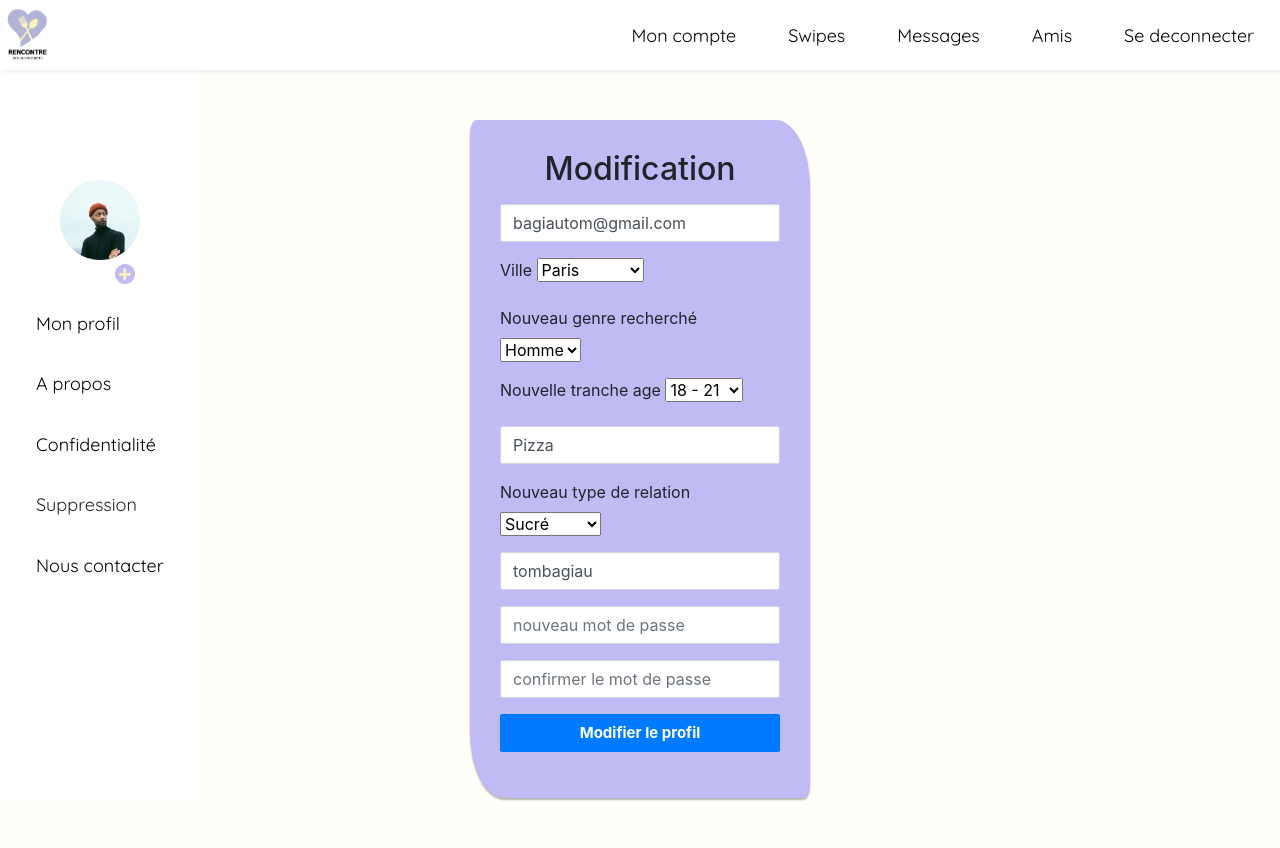
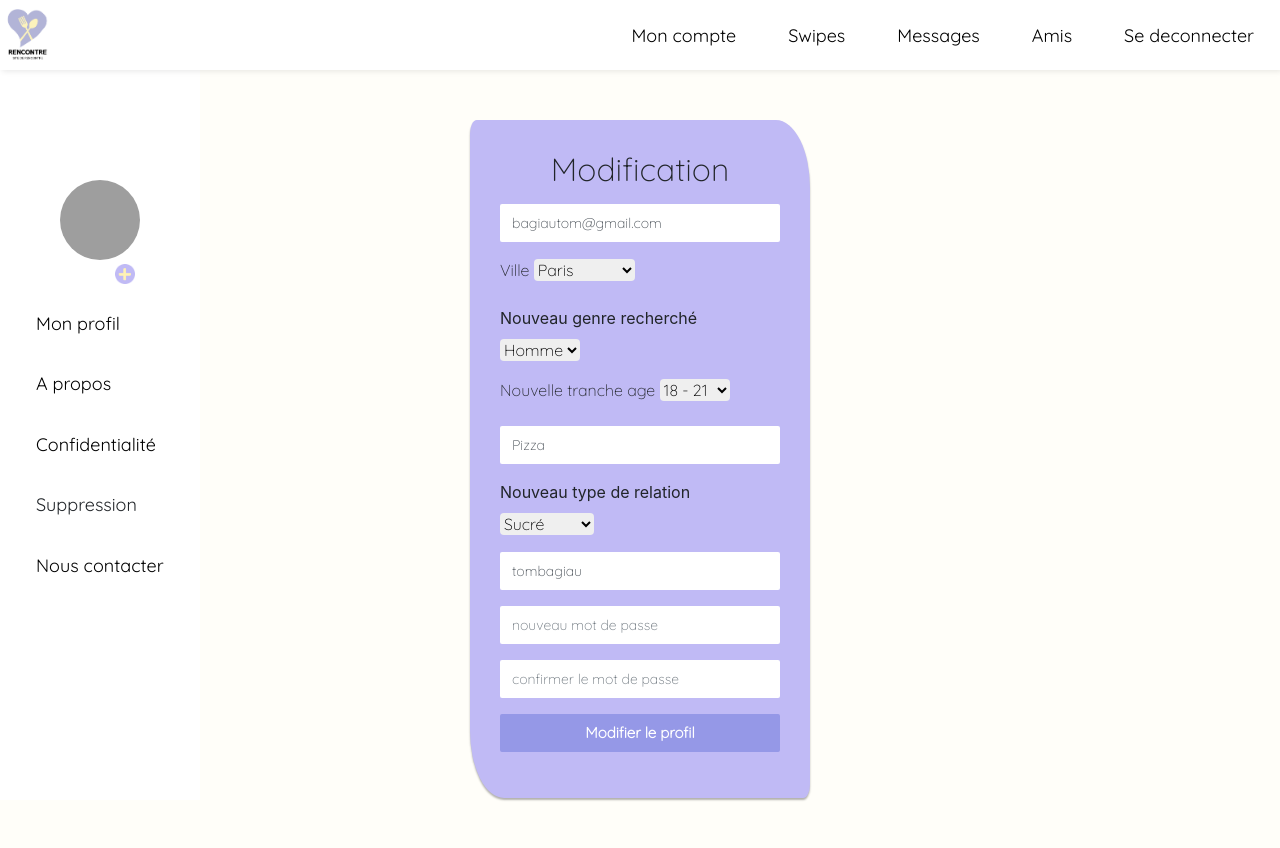
Before and after one commit to ophelie-rochefeuille/lovood_front, a PHP site: page /editprofil.php in a window 1280 px wide. Run offline with PHP 8.4, Linux system fonts and the light colour scheme; a user stored in the database is signed in; data comes from the database, SQL or seed files in the repository; data that the repository does not hold is empty; grey boxes are pictures that could not be loaded.

Commit message:
form inscription modificication scss

```diff
--- /dev/null
+++ b/assets/edit_profil.scss
@@ -0,0 +1,27 @@
+@import './variables_scss/variables.scss';
+
+
+.form-control{
+    border:none;
+    border-radius: 4px;
+    font-family:"quicksand-light";
+    font-size: 14px;
+}
+
+.form-group{
+    font-family: "quicksand-light";
+    select{
+        border: none;
+        outline: none;
+        border-radius: 4px;
+    }
+}
+
+.text-center{
+    font-family: "quicksand-light";
+}
+
+.btn-primary{
+    background-color: #9598E7;
+    border: none;
+}
--- a/assets/inscription.scss
+++ b/assets/inscription.scss
@@ -26,6 +26,9 @@
     grid-column: 10 / span 3;
 }
 
+.five-div-ins{
+    grid-column: 1 / span 12;
+}
 .final-div-insc{
     grid-column: 1 / span 12;
     display: flex;
--- a/assets/sidebar.scss
+++ b/assets/sidebar.scss
@@ -25,7 +25,10 @@
 }
 
 .img-profil-sidebar-id{
-    max-width: 80px;
+    width: 80px;
+    height: 80px;
+    object-fit: cover;
+    border-radius: 50%;
 }
 
 .img-profil-sidebar{
--- a/assets/style.scss
+++ b/assets/style.scss
@@ -7,6 +7,7 @@
 @import './profil.scss';
 @import './inscription.scss';
 @import './swipes.scss';
+@import './edit_profil.scss';
 
 
 @font-face {
--- a/editprofil.php
+++ b/editprofil.php
@@ -82,12 +82,13 @@ if(isset($_SESSION['id']))
     <meta name="viewport" content="width=device-width, initial-scale=1.0">
     <link href="https://cdnjs.cloudflare.com/ajax/libs/magnific-popup.js/1.1.0/magnific-popup.min.css" rel="stylesheet" />
     <link rel="stylesheet" href="https://maxcdn.bootstrapcdn.com/bootstrap/4.3.1/css/bootstrap.min.css">
+    <link rel="stylesheet" type="text/css" href="./style.css" />
     <title>Edition</title>
 </head>
 <body>
 
     <div class="login-form">
-        <form action="" method="post">
+        <form class="form-modification" action="" method="post">
             <h2 class="text-center">Modification</h2>
             <div class="form-group">
                 <input type="email" name="newemail" class="form-control" placeholder="Nouveau mail" value="<?php echo $user['email']; ?>">
--- a/header.php
+++ b/header.php
@@ -1,5 +1,17 @@
 <?php
 session_start();
+
+include_once 'config.php';
+
+
+    if(isset($_GET['id']) AND $_GET['id'] > 0)
+    {
+        $getid = intval($_GET['id']);
+
+        $requser = $bdd->prepare("SELECT * FROM usertest WHERE id = ?");
+        $requser->execute(array($getid));
+
+        $userinfo = $requser->fetch();}
 ?>
 
 <!DOCTYPE html>
@@ -30,7 +42,7 @@ session_start();
           <a class='nav-link' href='swipes.php?id=<?php echo $_SESSION['id']; ?>'>Swipes</a>
         </li>
         <li class='nav-item'>
-          <a class='nav-link' href='messages.php'>Messages</a>
+          <a class='nav-link' href='messages.php?id=<?php echo $_SESSION['id']; ?>'>Messages</a>
         </li>
         <li class='nav-item'>
           <a class='nav-link' href='#'>Amis</a>
@@ -46,24 +58,24 @@ session_start();
 
         <div class="sidebar">
           <div class='profil-sidebar'>
-          <img class="img-profil-sidebar-id" src="./assets/pictures/Capture d’écran 2021-09-29 à 16.08 1.png" />
+          <?php echo "<img class='img-profil-sidebar-id' src='pp_users/".$userinfo['photoProfil']."' >"; ?>
           <a class="link-profil-navbar" href="./ajoutPhoto.php"><img class="img-profil-sidebar" src="./assets/pictures/Group 51.png" /></a>
       </div>
           <ul class='items-sidebar'>
         <li class='nav-item-bar'>
-          <a class='nav-link' href="./editprofil.php">Mon profil</a>
+          <a class='nav-link' href="./editprofil.php?id=<?php echo $_SESSION['id']; ?>">Mon profil</a>
         </li>
         <li class='nav-item-bar'>
-          <a class='nav-link' href='./propos.php'>A propos</a>
+          <a class='nav-link' href='./propos.php?id=<?php echo $_SESSION['id']; ?>'>A propos</a>
         </li>
         <li class='nav-item-bar'>
-          <a class='nav-link' href='./confidentialite.php'>Confidentialité</a>
+          <a class='nav-link' href='./confidentialite.php?id=<?php echo $_SESSION['id']; ?>'>Confidentialité</a>
         </li>
         <li class='nav-item-bar'>
         <a class='nav-link'>Suppression</a>
         </li>
         <li class='nav-item-bar'>
-        <a class='nav-link'href="./form.php">Nous contacter</a>
+        <a class='nav-link'href="./form.php?id=<?php echo $_SESSION['id']; ?>">Nous contacter</a>
         </li>
       </ul>
       </div>
--- a/profil.php
+++ b/profil.php
@@ -30,7 +30,6 @@
     <div class="matchs-profil-div">
     <h1>Vos derniers matchs</h1>
     <p>Vous n'avez pas encore de match...</p>
-    <?php echo "<img src='pp_users/".$userinfo['photoProfil']."' >"; ?>
     </div>
 
     <div class="conv-profil-div">
--- a/style.css
+++ b/style.css
@@ -273,7 +273,10 @@ form {
 }
 
 .img-profil-sidebar-id {
-  max-width: 80px;
+  width: 80px;
+  height: 80px;
+  object-fit: cover;
+  border-radius: 50%;
 }
 
 .img-profil-sidebar {
@@ -343,6 +346,10 @@ body {
 
 .fourth-div-insc {
   grid-column: 10/span 3;
+}
+
+.five-div-ins {
+  grid-column: 1/span 12;
 }
 
 .final-div-insc {
@@ -442,6 +449,31 @@ body {
   align-items: end;
   justify-content: center;
   margin-top: auto;
+}
+
+.form-control {
+  border: none;
+  border-radius: 4px;
+  font-family: "quicksand-light";
+  font-size: 14px;
+}
+
+.form-group {
+  font-family: "quicksand-light";
+}
+.form-group select {
+  border: none;
+  outline: none;
+  border-radius: 4px;
+}
+
+.text-center {
+  font-family: "quicksand-light";
+}
+
+.btn-primary {
+  background-color: #9598E7;
+  border: none;
 }
 
 @font-face {
```
Also changed, not shown: inscription.php (+11 -4 lines), 1 other file.
